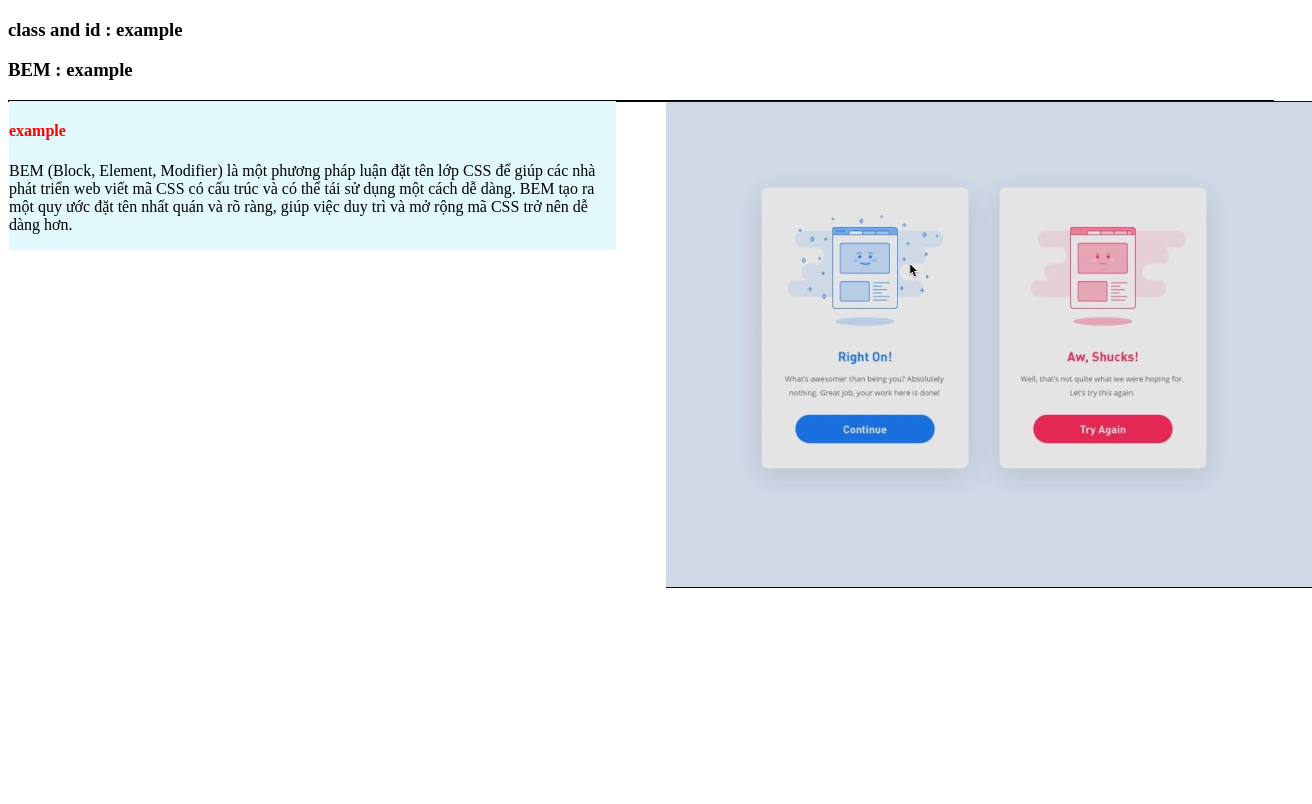
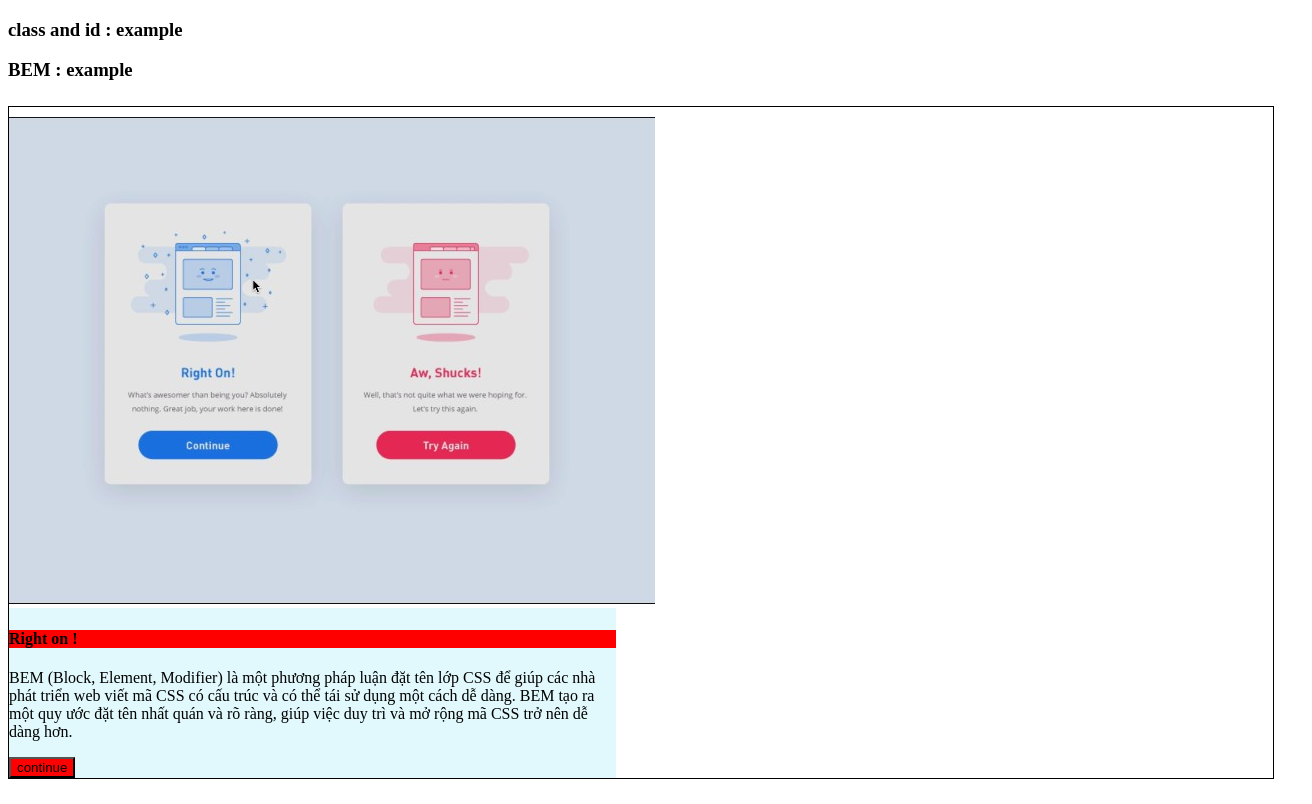
Before and after one commit to PHAMVANTIEN12122000/HTML_CSS_PRACTICE, a plain HTML site: page HTML_CSS/Chapter_1/index.html in a window 1280 px wide. Shown: the whole page, 1312 px wide, since content can reach past the window. Drawn offline with Linux system fonts and the light colour scheme.

Commit message:
add in github

```diff
--- a/HTML_CSS/Chapter_1/index.html
+++ b/HTML_CSS/Chapter_1/index.html
@@ -76,11 +76,15 @@
 
         <div class="Block-Bem_name Block-Bem--color">
 
-            <h4 class="Block-Bem_name_title Block-Bem_name--color">example</h4>
+            <h4 class="Block-Bem_name_title Block-Bem_name--secondary ">Right on !</h4>
 
             <p class="Block-Bem_name_content ">BEM (Block, Element, Modifier) là một phương pháp luận đặt tên lớp CSS
                 để giúp các nhà phát triển web viết mã CSS có cấu trúc và có thể tái sử dụng một cách dễ dàng.
                  BEM tạo ra một quy ước đặt tên nhất quán và rõ ràng, giúp việc duy trì và mở rộng mã CSS trở nên dễ dàng hơn.</p>
+
+            <button class="Block-Bem_name_button Block-Bem_name--secondary ">
+                continue
+            </button>
 
         </div>
 
--- a/HTML_CSS/Chapter_1/style.css
+++ b/HTML_CSS/Chapter_1/style.css
@@ -1,6 +1,12 @@
 .Block-Bem{
     width: 100%;
     border: 1px solid #000;
+    margin-top: 25px;
+    margin-bottom: 25px;
+    padding-top: 10px;
+    /* overflow: hidden */
+    /* display: flex; */
+    display: grid;
 }
 .Block-Bem_img{
     width: 48%;
@@ -13,6 +19,9 @@
 .Block-Bem--color{
     background-color: rgb(225, 249, 252);
 }
-.Block-Bem_name--color{
-    color: red;
+.Block-Bem_name--primary{
+    background-color: rgb(6, 79, 128);
 }
+.Block-Bem_name--secondary{
+    background-color: red;
+}
```
